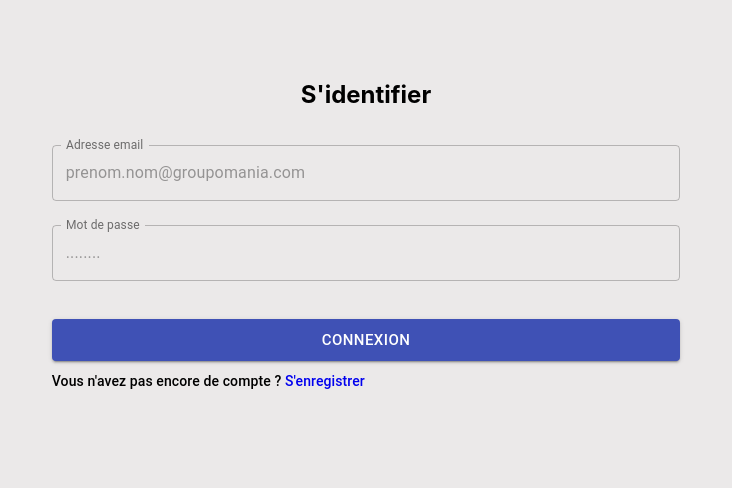
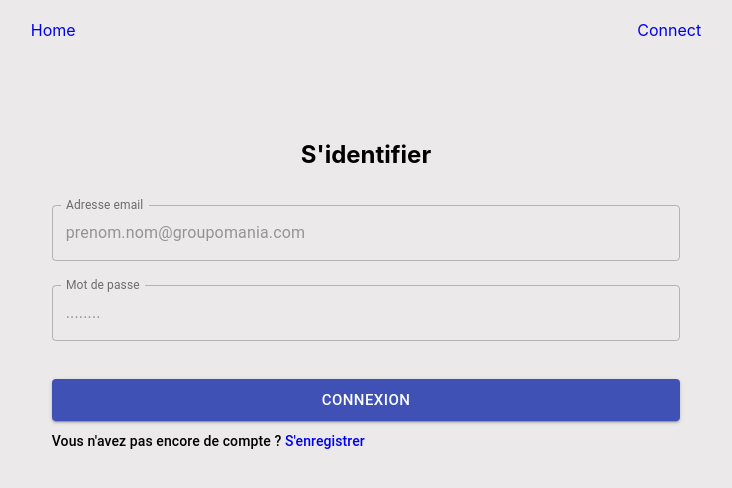
Before and after one commit to GwendolineBENATEAU/Groupomania, a React (Create React App) app in the folder frontend/: page /login in a window 1280 px wide. Shown: the top 488 px of the page, without its empty margins (274-1006 px from the left). Built offline with nearby package versions, Linux system fonts and the light colour scheme.

Commit message:
start navbar avec button disconnect

```diff
--- a/frontend/src/App.js
+++ b/frontend/src/App.js
@@ -6,7 +6,9 @@ import {
       Switch,
 } from 'react-router-dom'
 import AuthContext from './contexts/AuthContext'
+import PrivateRoute from './contexts/PrivateRoute'
 import UserAPI from './fetch/UserAPI'
+import NavBar from './components/NavBar'
 
 import Login from './pages/Login'
 import Wall from './pages/Wall'
@@ -14,7 +16,6 @@ import Post from './pages/Post'
 import AdminPostsPage from './pages/AdminPostsPage'
 
 import Container from '@material-ui/core/Container'
-import PrivateRoute from './contexts/PrivateRoute'
 
 export default function App() {
       const [isAuthenticated, setIsAuthenticated] = useState(
@@ -28,6 +29,7 @@ export default function App() {
                   <Container>
                         <div className="App">
                               <Router>
+                                    <NavBar />
                                     <Switch>
                                           <Route
                                                 path="/"
--- /dev/null
+++ b/frontend/src/components/NavBar.js
@@ -0,0 +1,40 @@
+import React, { useContext } from 'react'
+import { Link, useHistory } from 'react-router-dom'
+import AuthContext from '../contexts/AuthContext'
+import UserAPI from '../fetch/UserAPI'
+import { Button } from '@material-ui/core'
+
+const NavBar = () => {
+      const { isAuthenticated, setIsAuthenticated } = useContext(AuthContext)
+      const history = useHistory()
+
+      const handleDisconnect = () => {
+            UserAPI.logout()
+            setIsAuthenticated(false)
+            history.replace('/')
+      }
+      return (
+            <nav style={{ display: 'flex', justifyContent: 'space-around' }}>
+                  <Link style={{ padding: 20 }} to="/">
+                        Home
+                  </Link>
+                  {isAuthenticated && (
+                        <Link style={{ padding: 20 }} to="/admin">
+                              Admin
+                        </Link>
+                  )}
+                  {!isAuthenticated && (
+                        <Link style={{ padding: 20 }} to="/login">
+                              Connect
+                        </Link>
+                  )}
+                  {isAuthenticated && (
+                        <Button variant="contained" color="grey">
+                              <span onClick={handleDisconnect}>Disconnect</span>
+                        </Button>
+                  )}
+            </nav>
+      )
+}
+
+export default NavBar
--- a/frontend/src/fetch/userAPI.js
+++ b/frontend/src/fetch/userAPI.js
@@ -26,11 +26,15 @@ function isAuthenticated() {
       return false
 }
 
+function logout() {
+      window.localStorage.removeItem('jwtToken')
+      window.localStorage.removeItem('username')
+      delete axios.defaults.headers['Authorization']
+}
+
 // eslint-disable-next-line import/no-anonymous-default-export
 export default {
       login,
       isAuthenticated,
+      logout,
 }
-
-//URL_LOGIN = API_URL + /auth/local
-//URL_REGISTER = API_URL + /auth/local/register
```
